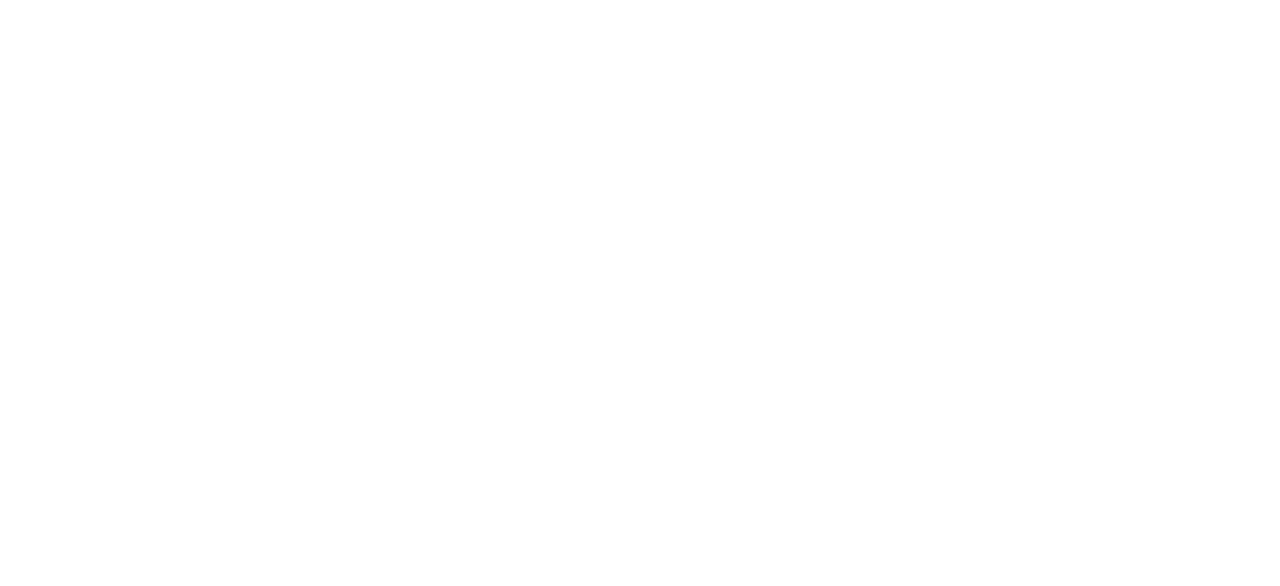
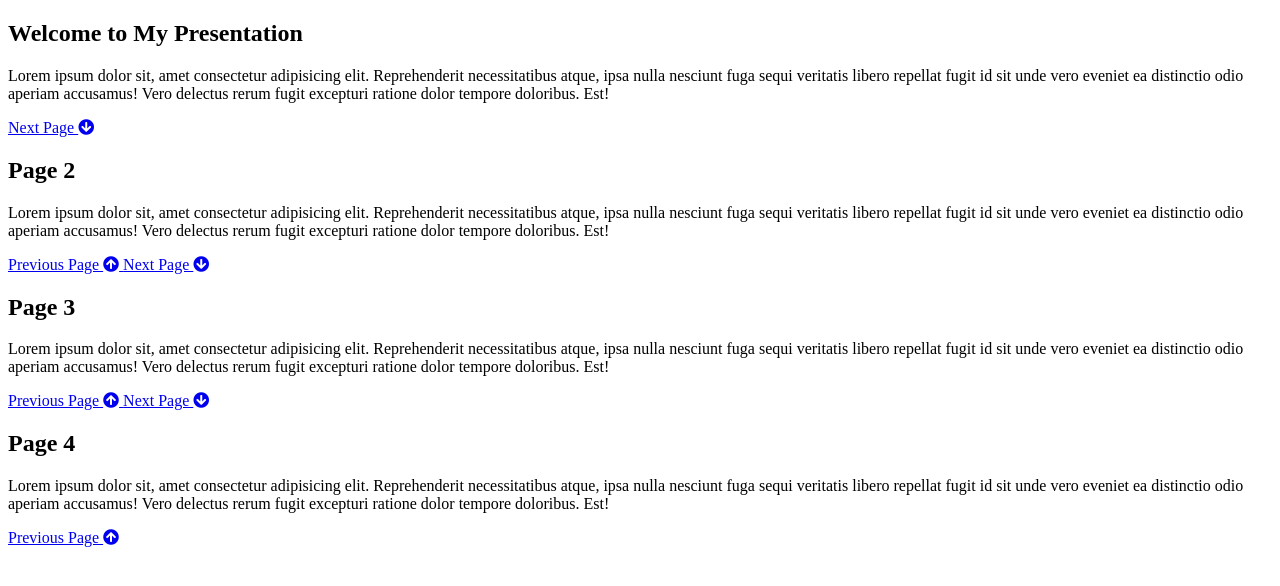
Before and after one commit to savaseso/Presentation-website, a plain HTML site: page index.html in a window 1280 px wide. Drawn offline with Linux system fonts and the light colour scheme.

Commit message:
sections are created

```diff
--- a/index.html
+++ b/index.html
@@ -5,9 +5,63 @@
     <meta name="viewport" content="width=device-width, initial-scale=1.0">
     <meta http-equiv="X-UA-Compatible" content="ie=edge">
     <link rel="stylesheet" href="style.css">
+    <link rel="stylesheet" href="https://use.fontawesome.com/releases/v5.7.1/css/all.css" integrity="sha384-fnmOCqbTlWIlj8LyTjo7mOUStjsKC4pOpQbqyi7RrhN7udi9RwhKkMHpvLbHG9Sr" crossorigin="anonymous">
     <title>Presentation</title>
 </head>
 <body>
-
+<!--     Page 1 (intro)-->
+    <section id="page-1" class="page">
+        <h1>Welcome to My Presentation</h1>
+        <p>Lorem ipsum dolor sit, amet consectetur adipisicing elit. Reprehenderit necessitatibus atque, ipsa nulla nesciunt fuga sequi veritatis
+            libero repellat fugit id sit unde vero eveniet ea distinctio odio aperiam accusamus! Vero delectus rerum fugit excepturi ratione dolor tempore doloribus. Est!
+        </p>
+        <div>
+            <a href="#page-2" class="btn">
+                Next Page <i class="fas fa-arrow-circle-down"></i>
+            </a>
+        </div>
+    </section>
+<!-- page 2-->
+    <section id="page-2" class="page">
+            <h1>Page 2</h1>
+            <p>Lorem ipsum dolor sit, amet consectetur adipisicing elit. Reprehenderit necessitatibus atque, ipsa nulla nesciunt fuga sequi veritatis
+                libero repellat fugit id sit unde vero eveniet ea distinctio odio aperiam accusamus! Vero delectus rerum fugit excepturi ratione dolor tempore doloribus. Est!
+            </p>
+            <div>
+                <a href="#page-1" class="btn btn-dark">
+                    Previous Page <i class="fas fa-arrow-circle-up"></i>
+                </a>
+                <a href="#page-3" class="btn">
+                        Next Page <i class="fas fa-arrow-circle-down"></i>
+                </a>
+            </div>
+    </section>
+    <!-- page 3-->
+    <section id="page-3" class="page">
+            <h1>Page 3</h1>
+            <p>Lorem ipsum dolor sit, amet consectetur adipisicing elit. Reprehenderit necessitatibus atque, ipsa nulla nesciunt fuga sequi veritatis
+                libero repellat fugit id sit unde vero eveniet ea distinctio odio aperiam accusamus! Vero delectus rerum fugit excepturi ratione dolor tempore doloribus. Est!
+            </p>
+            <div>
+                <a href="#page-2" class="btn btn-dark">
+                    Previous Page <i class="fas fa-arrow-circle-up"></i>
+                </a>
+                <a href="#page-4" class="btn">
+                        Next Page <i class="fas fa-arrow-circle-down"></i>
+                </a>
+            </div>
+    </section>
+    <!-- page 4-->
+    <section id="page-4" class="page">
+            <h1>Page 4</h1>
+            <p>Lorem ipsum dolor sit, amet consectetur adipisicing elit. Reprehenderit necessitatibus atque, ipsa nulla nesciunt fuga sequi veritatis
+                libero repellat fugit id sit unde vero eveniet ea distinctio odio aperiam accusamus! Vero delectus rerum fugit excepturi ratione dolor tempore doloribus. Est!
+            </p>
+            <div>
+                <a href="#page-3" class="btn btn-dark">
+                    Previous Page <i class="fas fa-arrow-circle-up"></i>
+                </a>
+            </div>
+    </section>
 </body>
 </html>
```
